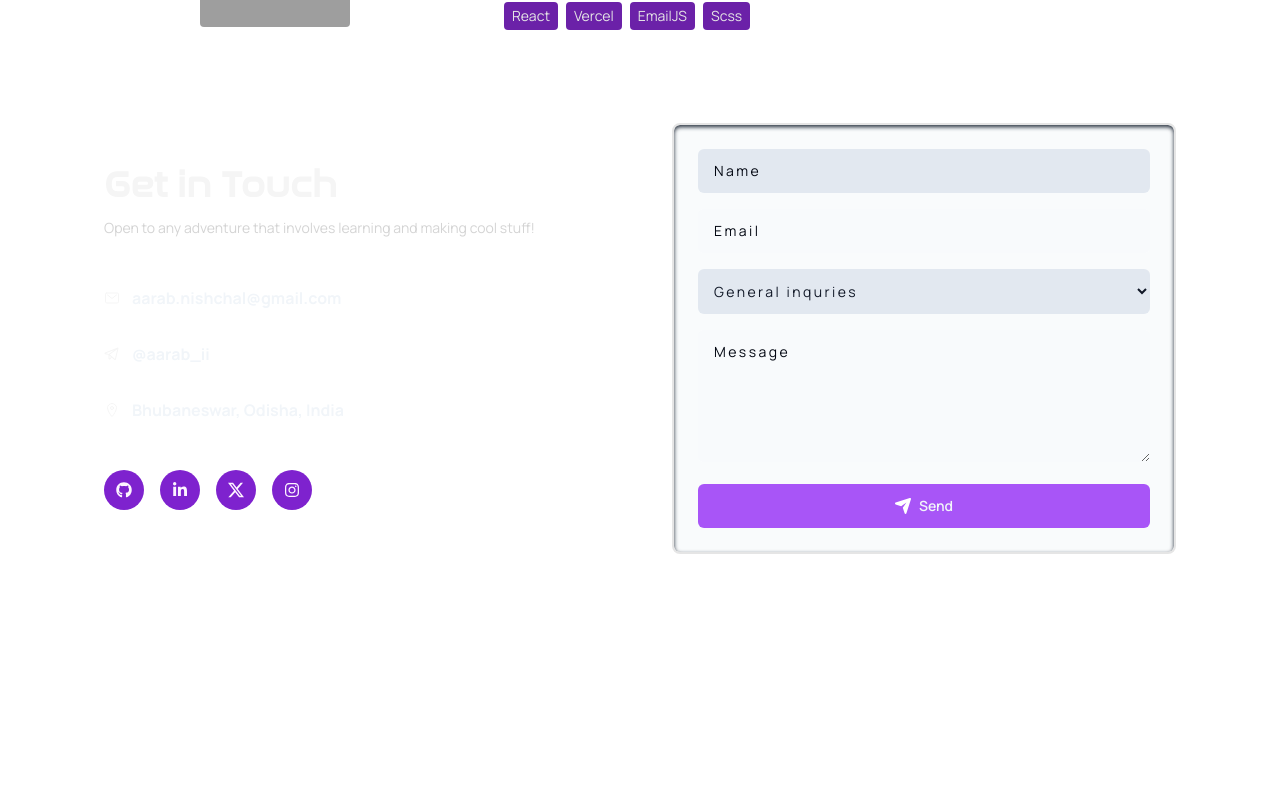
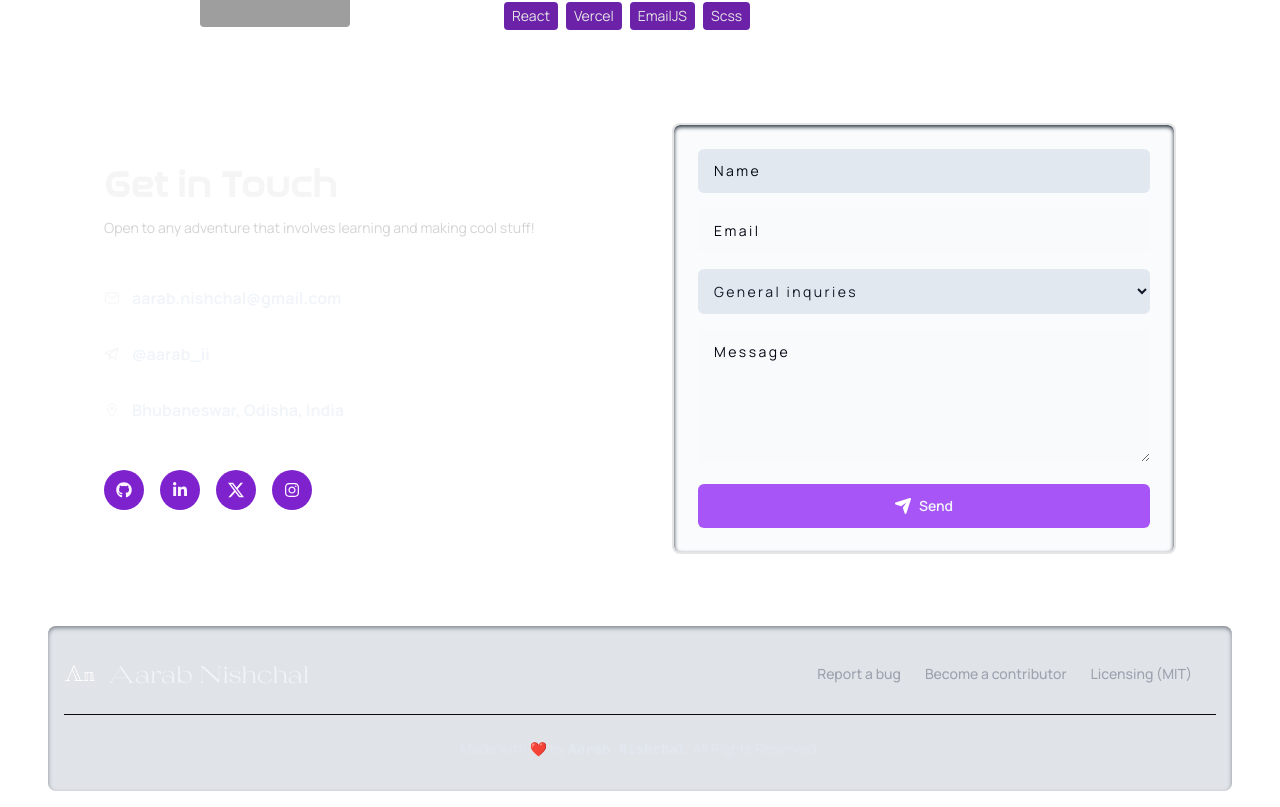
Before and after one commit to aarabii/An, a Next.js app: page / in a window 1280 px wide. Shown: the part 1970-2777 px from the top of the page. Before the commit the page ends 2596 px from the top, so only its background shows below. Built offline with nearby package versions, Linux system fonts and the light colour scheme; grey boxes are pictures that could not be loaded.

Commit message:
chore: Add footer component to Main layout

```diff
--- a/src/components/Footer.tsx
+++ b/src/components/Footer.tsx
@@ -1,7 +1,72 @@
-import React from 'react'
+import Image from "next/image";
+import data from "@/constants/details.json";
+import logo from "@/assets/logo/an_white_bg_removed.png";
+import { motion } from "framer-motion";
 
 export const Footer = () => {
   return (
-    <div>Will implement</div>
-  )
-}
+    <motion.footer
+      whileInView={{ opacity: 1, y: 0 }}
+      initial={{ opacity: 0, y: -100 }}
+      transition={{ duration: 0.5 }}
+      className=" bg-slate-500 m-4 bg-opacity-20 rounded-lg shadow-inner shadow-gray-800/50"
+    >
+      <div className="w-full max-w-screen-xl mx-auto p-4 text-center md:py-8">
+        <div className="sm:flex sm:items-center sm:justify-between">
+          <a
+            href="./"
+            className="flex items-center mb-4 sm:mb-0 space-x-3 rtl:space-x-reverse"
+          >
+            <Image
+              src={logo}
+              className="h-8 w-8"
+              alt="Aarab Logo"
+              width={50}
+              height={50}
+            />
+            <span className="self-center text-2xl font-fezeline whitespace-nowrap text-slate-100">
+              Aarab Nishchal
+            </span>
+          </a>
+          <ul className="flex flex-wrap items-center text-center mb-6 text-sm font-medium text-gray-400 sm:mb-0">
+            <li>
+              <a
+                href={`${data.socials.links.github}/An/issues/new?assignees=&labels=&projects=&template=bug_report.md`}
+                rel="noopener noreferrer"
+                target="_blank"
+                className="hover:underline me-4 md:me-6"
+              >
+                Report a bug
+              </a>
+            </li>
+            <li>
+              <a
+                href={`${data.socials.links.github}/An`}
+                rel="noopener noreferrer"
+                target="_blank"
+                className="hover:underline me-4 md:me-6"
+              >
+                Become a contributor
+              </a>
+            </li>
+            <li>
+              <a
+                href="https://github.com/losier/An/blob/master/LICENSE.txt"
+                rel="noopener noreferrer"
+                target="_blank"
+                className="hover:underline me-4 md:me-6"
+              >
+                Licensing (MIT)
+              </a>
+            </li>
+          </ul>
+        </div>
+        <hr className="my-6 border-neutral-950 sm:mx-auto" />
+        <span className="block text-sm text-slate-200 sm:text-center">
+          Made with ❤️ by <code className="font-bold">Aarab Nishchal</code>. All
+          Rights Reserved.
+        </span>
+      </div>
+    </motion.footer>
+  );
+};
--- a/src/layouts/Main.tsx
+++ b/src/layouts/Main.tsx
@@ -8,6 +8,7 @@ import { Skills } from "@/components/Skills";
 import { Experience } from "@/components/Experience";
 import { Projects } from "@/components/Projects";
 import { Contact } from "@/components/Contact";
+import { Footer } from "@/components/Footer";
 
 export const Main = () => {
   return (
@@ -30,6 +31,7 @@ export const Main = () => {
         <Experience />
         <Projects />
         <Contact />
+        <Footer />
       </motion.div>
     </motion.div>
   );
```
